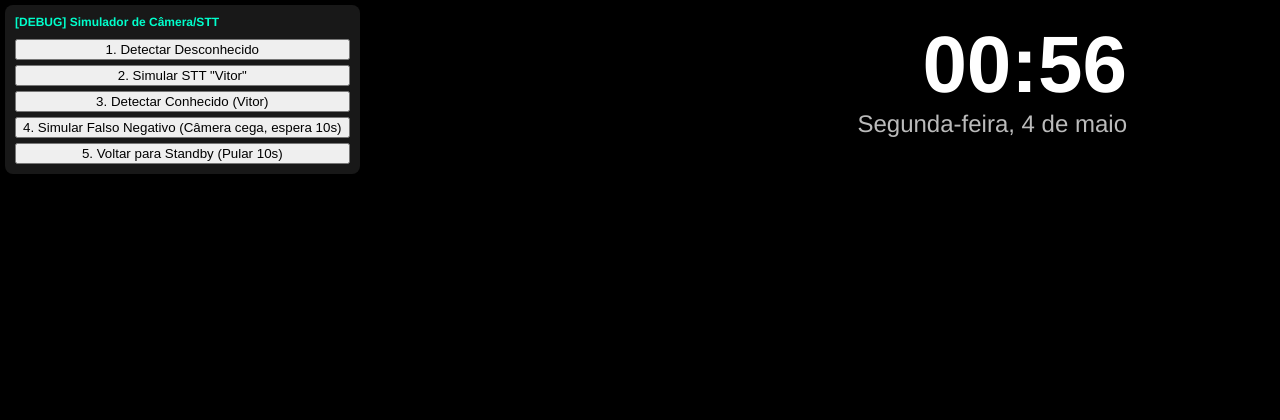
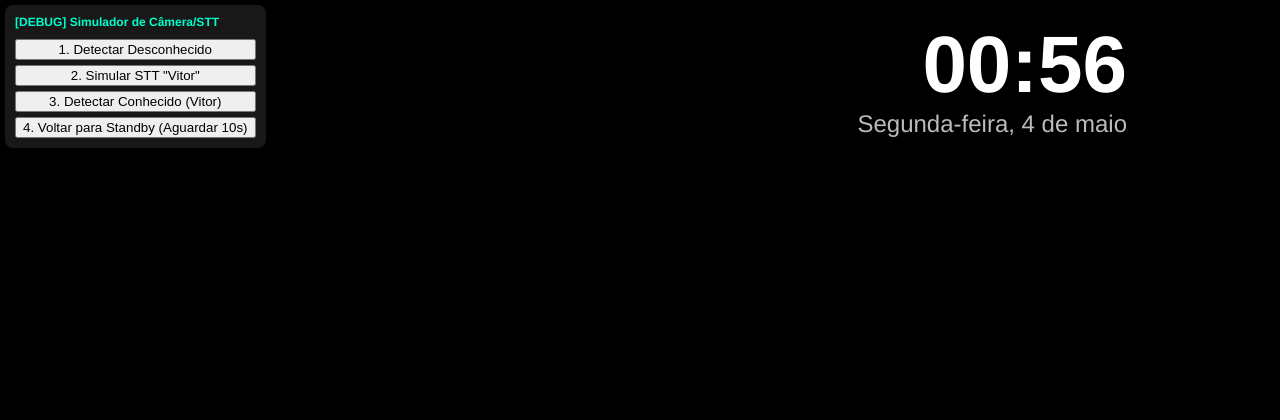
Before and after one commit to vitugrey/kallia-home, a Django app: page / in a window 1280 px wide. Shown: the top 420 px of the page. Run offline with Django 5.2, Linux system fonts and the light colour scheme; data that the repository does not hold is empty.

Commit message:
style(widgets): remove botao redundante de debug do standby

```diff
--- a/widgets/templates/widgets/mirror.html
+++ b/widgets/templates/widgets/mirror.html
@@ -193,8 +193,7 @@
         <button onclick="debugSetState({status: 'unknown_detected'})">1. Detectar Desconhecido</button>
         <button onclick="debugSetState({status: 'onboarding_confirm_name', options: ['Vitor', 'Senhor Vitor', 'Mestre Vitor', 'Lorde Vitor']})">2. Simular STT "Vitor"</button>
         <button onclick="debugSetState({status: 'known_detected', name: 'Vitor'})">3. Detectar Conhecido (Vitor)</button>
-        <button onclick="debugSetState({status: 'standby'})">4. Simular Falso Negativo (Câmera cega, espera 10s)</button>
-        <button onclick="debugSetState({status: 'standby', force_logout: true})">5. Voltar para Standby (Pular 10s)</button>
+        <button onclick="debugSetState({status: 'standby'})">4. Voltar para Standby (Aguardar 10s)</button>
     </div>
 
     <!-- Overlay removido a pedido do usuário, a UI agora é discreta no bottom-left -->
```
